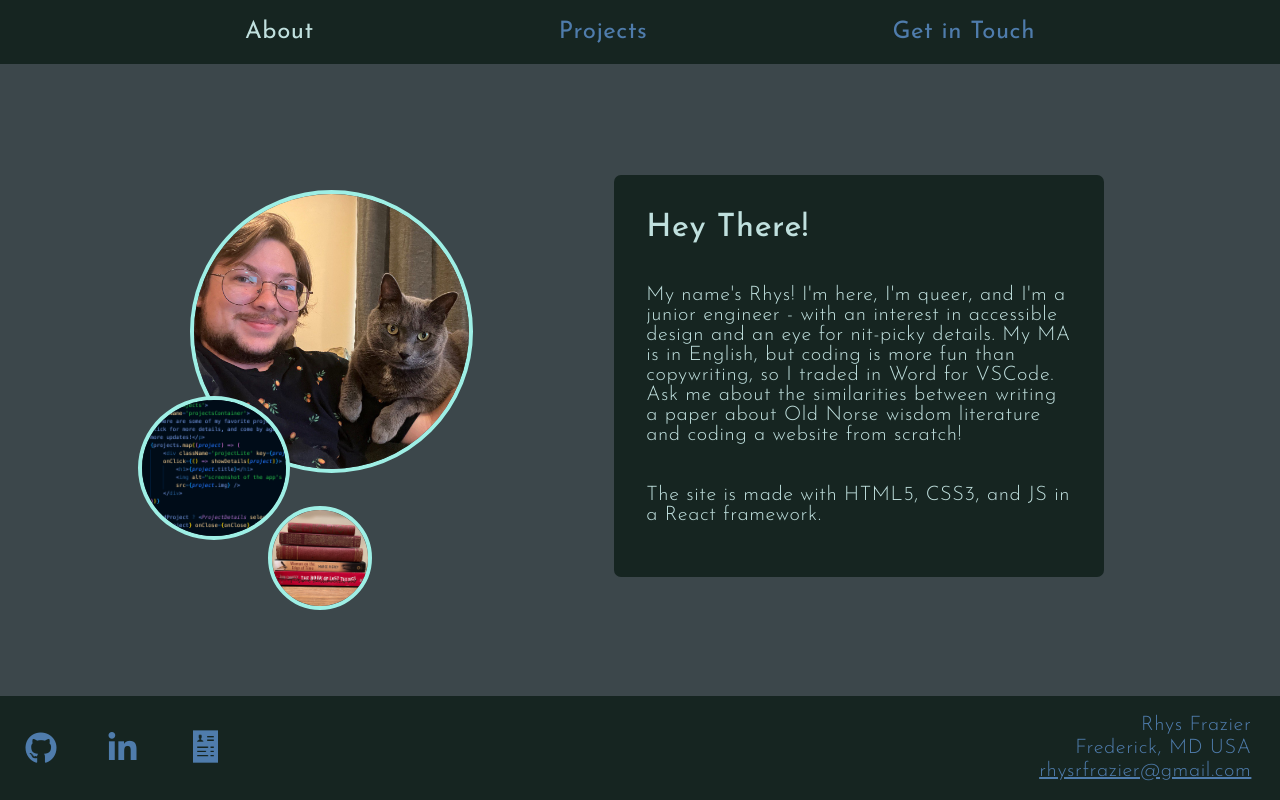
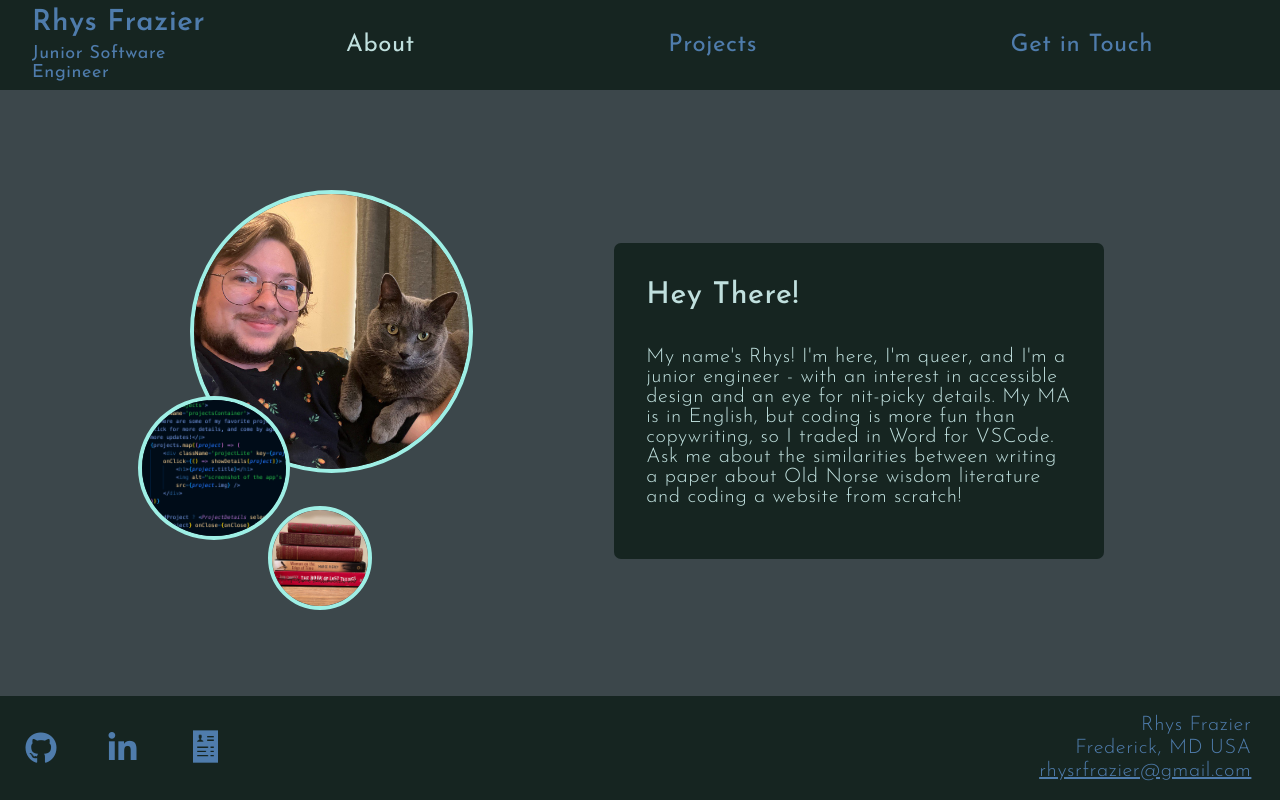
Before and after one commit to rhysrfrazier/Portfolio, a React (Vite) app: page / in a window 1280 px wide. Built offline with nearby package versions, Linux system fonts and the light colour scheme.

Commit message:
Messing around with the nav bar

```diff
--- a/src/App.css
+++ b/src/App.css
@@ -31,17 +31,48 @@ p {
   right: 0;
   left: 0;
 
+  height: 90px;
+
   display: flex;
-  justify-content: space-evenly;
+  justify-content:space-between;
 
   background-color: #162521;
 
   z-index: 1;
 }
 
+.navName {
+  width: 15%;
+  padding-left: 2rem;
+  display: flex;
+  flex-direction: column;
+  justify-content: space-evenly;
+}
+
+.navName h1 {
+  color:#4f7cac;
+  margin: 0;
+  font-size: 29px;
+  font-weight: 600;
+}
+
+.navSubtitle {
+  color:#4f7cac;
+  margin: 0;
+  font-size: 18px;
+}
+
+.navLinks {
+  width: 85%;
+  display: flex;
+  align-items: center;
+  justify-content: space-around;
+}
+
 .navbar a {
   text-decoration: none;
   color: #4f7cac;
+  margin: 0 5rem 0 5rem;
 }
 
 .navbar h2 {
@@ -51,6 +82,7 @@ p {
 .selected {
   color: #c0e0de;
 }
+
 
 /* footer */
 .footer {
@@ -104,8 +136,7 @@ i {
 }
 
 .heyContainer {
-  margin-bottom: 3rem;
-  margin-right: 3rem;
+  margin: 50px 3rem 3rem 0;
   width: 50%;
   max-height: 70vh;
   display: flex;
@@ -123,12 +154,14 @@ i {
   flex-direction: column;
   align-self: flex-start;
 
-  max-height: 65vh;
+  max-height: 60vh;
   overflow-y: hidden;
 }
 
 .heyThere h1 {
   font-weight: 500;
+  font-size: 30px;
+  margin-bottom: 1rem;
 }
 
 .pictures {
--- a/src/components/About.jsx
+++ b/src/components/About.jsx
@@ -25,7 +25,7 @@ export default function About() {
                             <img className='techIcon' src='html5-01-svgrepo-com.png' aria-hidden='true'></img>
                         </div>
                     </div> */}
-                    <p>The site is made with HTML5, CSS3, and JS in a React framework.</p>
+                    {/* <p>The site is made with HTML5, CSS3, and JS in a React framework.</p> */}
                 </div>
             </div>
         </div>
--- a/src/components/Nav.jsx
+++ b/src/components/Nav.jsx
@@ -5,7 +5,7 @@ export default function Nav() {
     const location = useLocation()
 
     const makeActive = (routeSlug) => {
-        if ( routeSlug === location.pathname ){
+        if (routeSlug === location.pathname) {
             return 'selected'
         } else {
             return ''
@@ -14,6 +14,11 @@ export default function Nav() {
 
     return (
         <div className='navbar'>
+            <div className='navName'>
+                <h1>Rhys Frazier</h1>
+                <h2 className='navSubtitle'>Junior Software Engineer</h2>
+            </div>
+            <div className='navLinks'>
                 <Link to='/' >
                     <h2 className={makeActive('/')}>About</h2>
                 </Link>
@@ -27,5 +32,6 @@ export default function Nav() {
                     <h2 className={makeActive('/contact')}>Get in Touch</h2>
                 </Link>
             </div>
+        </div>
     )
 }
```
Lines whose indentation alone changed are shown as unchanged.
